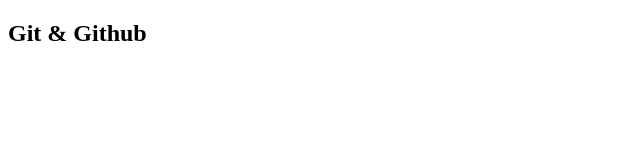
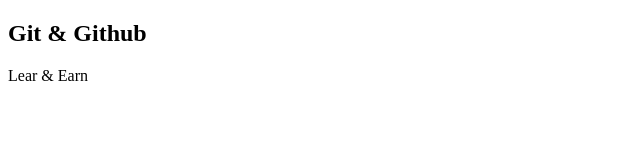
Before and after one commit to Shovon-520157/e-commerce, a plain HTML site: page index.html in a window 1280 px wide. Shown: the full height of the page, 0-640 px from the left. Drawn offline with Linux system fonts and the light colour scheme.

Commit message:
Initial commit

```diff
--- a/index.html
+++ b/index.html
@@ -7,5 +7,6 @@
 </head>
 <body>
 	<h2>Git & Github</h2>
+	<p>Lear & Earn</p>
 </body>
 </html>
```
